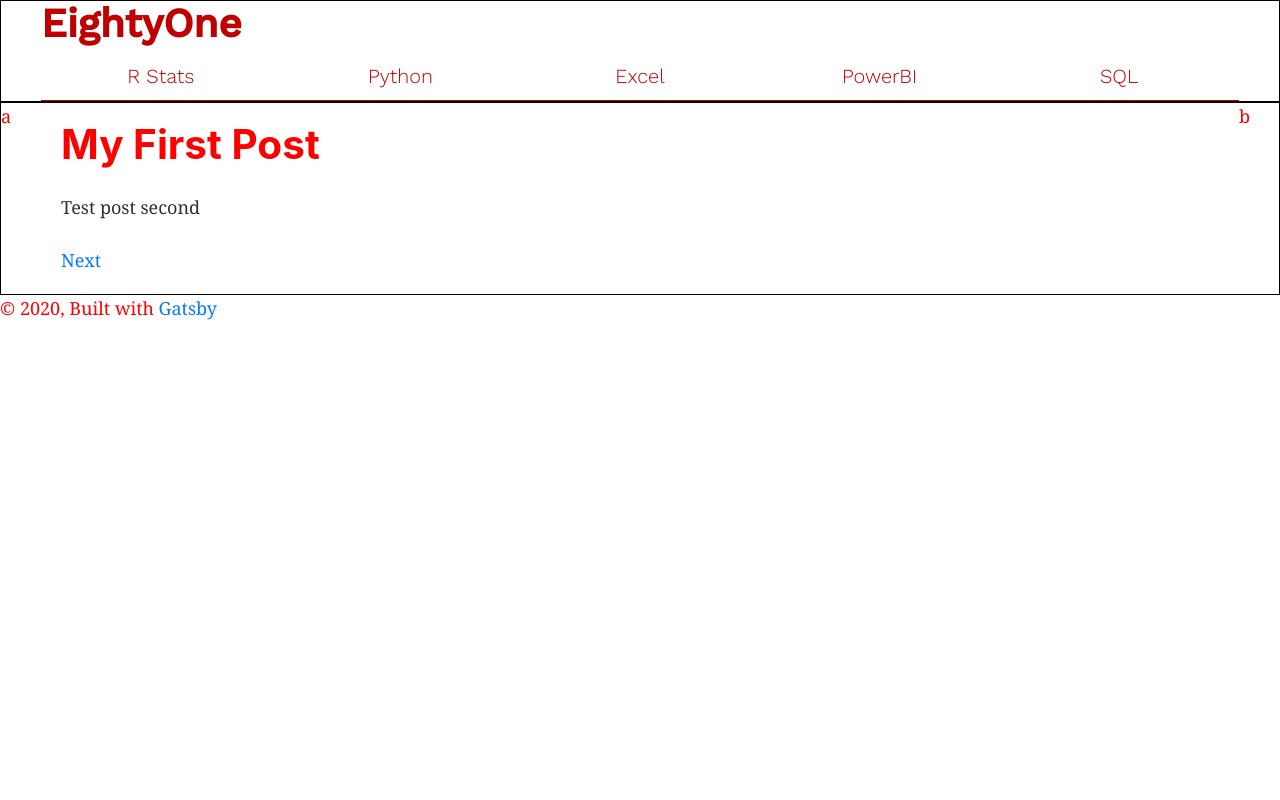
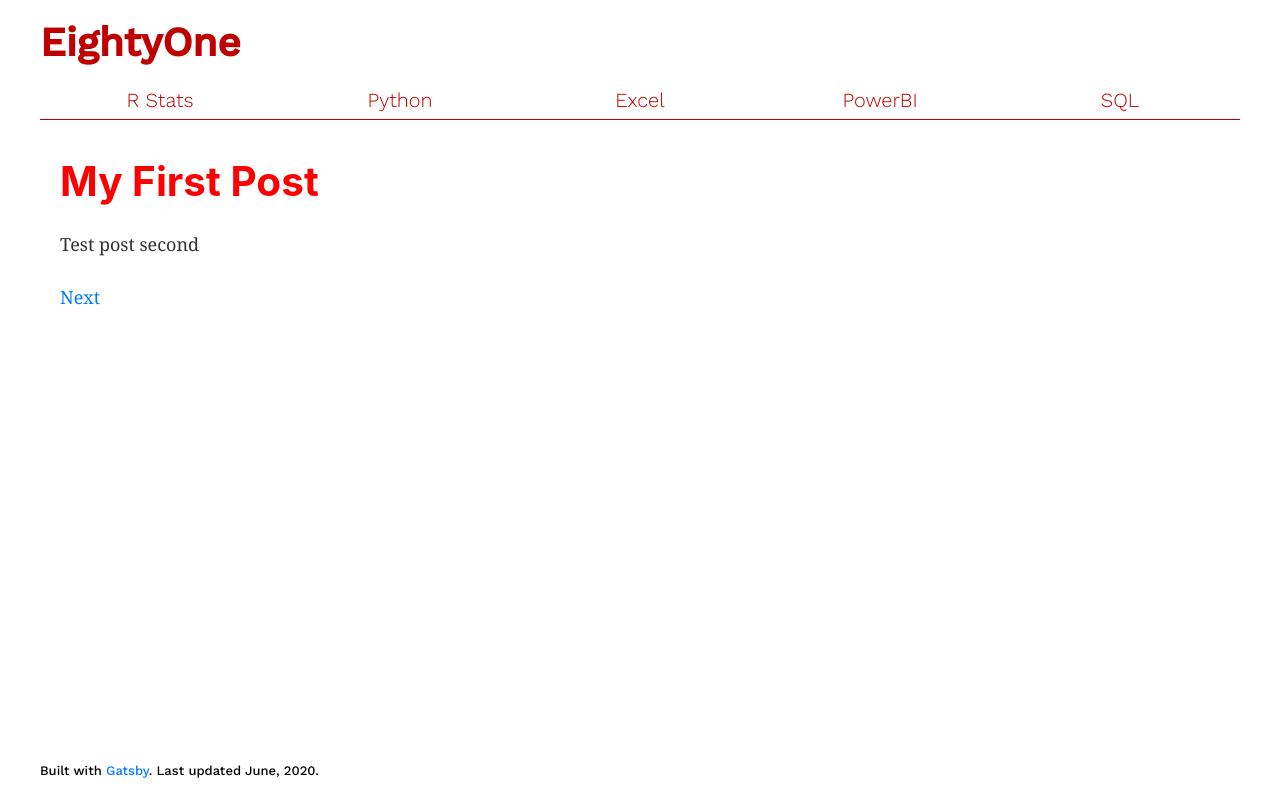
Before and after one commit to michaelhawley/EightyOne, a Gatsby site in the folder EightyOne-Site/: page /first-post in a window 1280 px wide. Built offline with nearby package versions, Linux system fonts and the light colour scheme; Gatsby itself is replaced by a stand-in of ours.

Commit message:
formatting

```diff
--- a/EightyOne-Site/src/blogPosts/2020-06-11-second-post/index.md
+++ b/EightyOne-Site/src/blogPosts/2020-06-11-second-post/index.md
@@ -1,7 +1,7 @@
 ---
 path: "/second-post"
 date: "2020-06-11"
-title: "My Second Post"
+title: "My Second Post Lorem ipsum dolor sit amet, consectetur adipiscing elit. Ut iaculis pulvinar malesuada."
 tags: ['this', 'Python', 'second']
 excerpt: "A second"
 image: '2020-06-10-second-post'
--- a/EightyOne-Site/src/components/BlogCard.js
+++ b/EightyOne-Site/src/components/BlogCard.js
@@ -14,8 +14,7 @@ function ImgCatch(image){
         return (
 
                 <div class = "CardImage" >
-                    {/* <Img fluid={image.image} style={{ margin: '1rem', maxHeight: '100%' }}
-                    imgStyle={{ objectFit: 'contain' }} /> */}
+
 
                     <Link to = {image.link}> <Img fluid={image.image} className = {ReactStyles.ImgTest} /></Link>
                 </div>
--- /dev/null
+++ b/EightyOne-Site/src/components/footer.js
@@ -0,0 +1,27 @@
+import React from "react"
+import R from '../scss/footer.module.scss';
+import "../scss/basics.scss"
+
+const months = ["January", "February", "March", "April", "May", "June", "July", "August", "September", "October", "November", "December"];
+const m = new Date().getMonth()
+const month = months[m]
+
+const WebFooter = () => (
+
+        <div class = "PrimaryContainerHeader">
+            <div class = "LeftContainer"></div>
+            <div class = "CenterContainer">
+                <footer className={R.footer}>
+                    Built with <a href="https://www.gatsbyjs.org">Gatsby</a>.
+                    Last updated  {month}, {new Date().getFullYear()}.
+                </footer>
+
+            </div>
+            <div class = "RightContainer"></div>
+        </div>
+
+
+
+  )
+
+  export default WebFooter
--- a/EightyOne-Site/src/components/header.js
+++ b/EightyOne-Site/src/components/header.js
@@ -9,7 +9,7 @@ import Logo from "./logo"
 
 const Header = () => (
   <header>
-    <div class = "PrimaryContainer">
+    <div class = "PrimaryContainerHeader">
       <div class = "LeftContainer"></div>
       <div class = "CenterContainer">
       <Logo />
--- a/EightyOne-Site/src/components/layout.js
+++ b/EightyOne-Site/src/components/layout.js
@@ -9,10 +9,13 @@ import React from "react"
 import PropTypes from "prop-types"
 import { useStaticQuery, graphql } from "gatsby"
 import Header from "./header"
+import WebFooter from "./footer"
+import "../scss/styles.scss"
+import R from "../scss/footer.module.scss"
 
-import "../scss/styles.scss"
-
-
+const Expand = () => {
+  return (<div class = "Expand"> </div>)
+}
 
 const Layout = ({ children }) => {
   const data = useStaticQuery(graphql`
@@ -27,14 +30,11 @@ const Layout = ({ children }) => {
 
   return (
     <>
-      <Header siteTitle={data.site.siteMetadata.title} />
-      <div>
+      <div class = "Wrap">
+        <Header siteTitle={data.site.siteMetadata.title} />
         <main><body>{children} </body></main>
-        <footer>
-          © {new Date().getFullYear()}, Built with
-          {` `}
-          <a href="https://www.gatsbyjs.org">Gatsby</a>
-        </footer>
+        <Expand/>
+        <WebFooter/>
       </div>
     </>
   )
--- a/EightyOne-Site/src/components/logo.js
+++ b/EightyOne-Site/src/components/logo.js
@@ -9,7 +9,9 @@ function Logo(){
 
     return(
         <div class = "LogoDiv">
-            <h1 class = "LogoP">EightyOne</h1>
+            <Link to= '/'>
+                <h1 class = "LogoP">EightyOne</h1>
+            </Link>
         </div>
     )
 }
--- a/EightyOne-Site/src/scss/card.scss
+++ b/EightyOne-Site/src/scss/card.scss
@@ -1,9 +1,9 @@
 .CardImage{
-    height: 60%;
+    height: 300px;
 
 }
 
 .CardText{
-    height: 40%;
+    color:black
 
 }
--- /dev/null
+++ b/EightyOne-Site/src/scss/footer.module.scss
@@ -0,0 +1,8 @@
+@import "basics.scss";
+
+.footer{
+    color: black;
+    font-family: $Font_Title;
+    font-size: small;
+
+}
--- a/EightyOne-Site/src/scss/navbar.scss
+++ b/EightyOne-Site/src/scss/navbar.scss
@@ -18,7 +18,7 @@ $NavContainerHeight: 50px;
     width: 100% ;
     border-bottom: $Stroke_Thin solid $Color_Main;
     display: flex;
-    padding: 0px;
+    padding-top: 10px;
 
 }
 
--- a/EightyOne-Site/src/scss/styles.scss
+++ b/EightyOne-Site/src/scss/styles.scss
@@ -1,5 +1,19 @@
 
 @import "basics.scss";
+
+  .Wrap{
+    display: flex;
+    flex-direction: column;
+    min-height: 100vh;
+
+  }
+
+  .Expand{
+    height:10px;
+    flex-grow: 1;
+
+}
+
 
   .HeaderStyle{
     height: 100px;
@@ -10,12 +24,21 @@
     font-family: 'Work Sans';
   }
 
+  .PrimaryContainerHeader{
+    width: 100%;
+    padding-top: 20px;
+    padding-bottom: 20px;
+    // border: 1px solid red;
+    display: flex;
+
+  }
+
   .PrimaryContainer{
     width: 100%;
 
     // border: 1px solid red;
     display: flex;
-    border: 1px solid black;
+
   }
   .CenterContainer{
     // border: 1px solid blue;
--- a/EightyOne-Site/src/templates/blogPost.js
+++ b/EightyOne-Site/src/templates/blogPost.js
@@ -23,7 +23,7 @@ const Template = ({data, pageContext}) => {
 
             <Layout>
                 <div class = "PrimaryContainer">
-                <div class = "LeftContainer">a</div>
+                <div class = "LeftContainer"></div>
                 <div class = "CenterContainer_Blog">
 
                     <h1>{title}</h1>
@@ -44,7 +44,7 @@ const Template = ({data, pageContext}) => {
 
 
                 </div>
-                <div class = "RightContainer">b</div>
+                <div class = "RightContainer"></div>
 
                 </div>
             </Layout>
```
Also changed, not shown: EightyOne-Site/src/scss/card.module.scss (+5 -4 lines).
